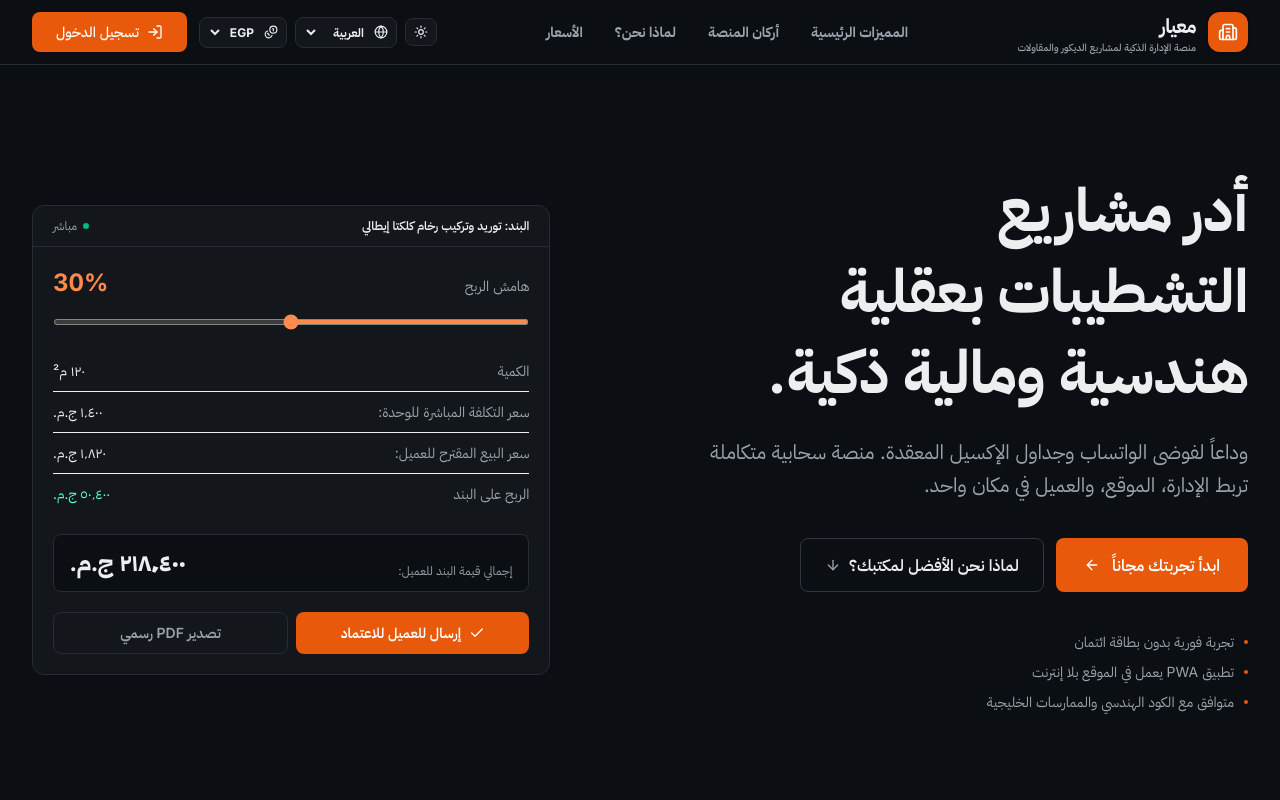
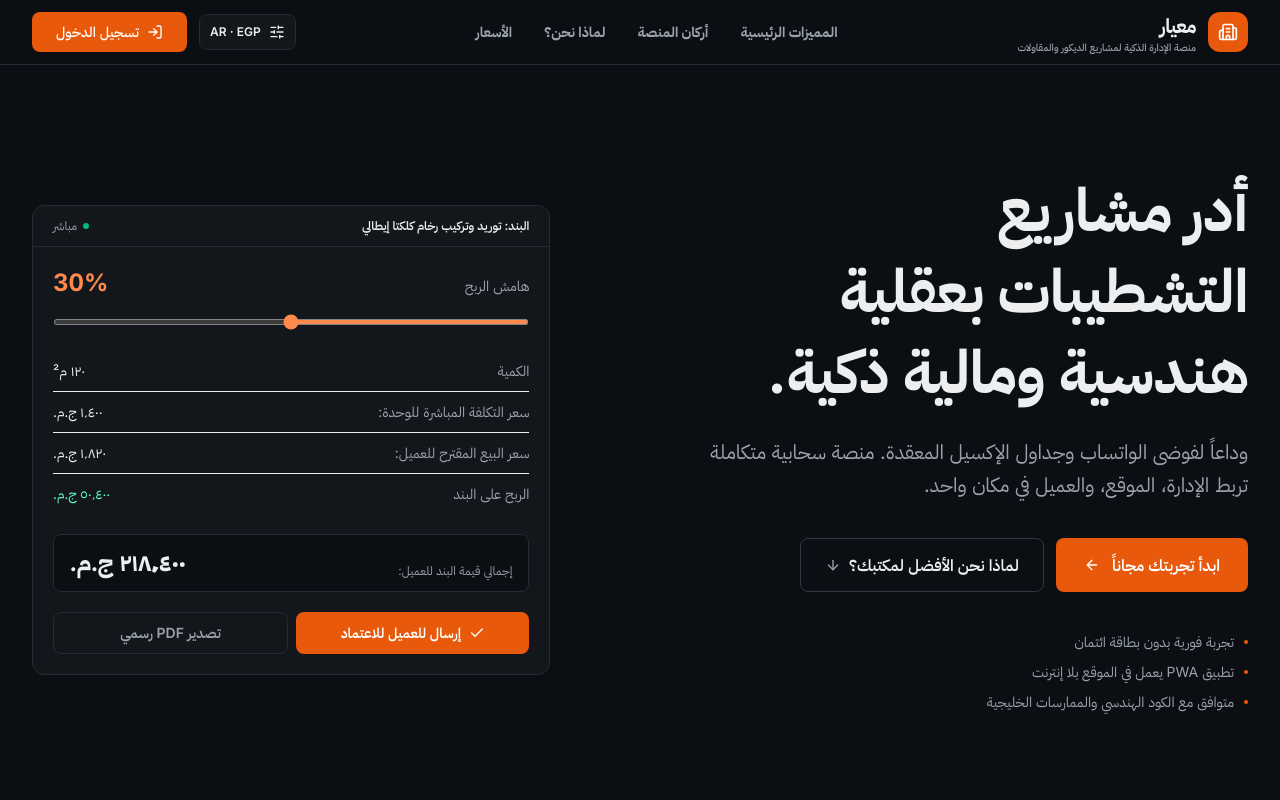
Before and after one commit to Mmagdy97/miyar-app, a React (Vite) app: page / in a window 1280 px wide. Shown: the top 800 px of the page. Built offline with nearby package versions, Linux system fonts and the light colour scheme.

Commit message:
ux: unified language/currency/theme control (popover on desktop, bottom sheet on mobile), visible on all sizes
Co-Authored-By: Claude Sonnet 5.5 <noreply@anthropic.com>
Claude-Session: https://claude.ai/code/session_01YT5EiJmJWK3ewxShuPwg6T

```diff
--- a/src/components/LandingAndLogin.jsx
+++ b/src/components/LandingAndLogin.jsx
@@ -181,7 +181,7 @@ export default function LandingAndLogin({ onLogin }) {
 
           {/* Action button (Left in RTL) */}
           <div className="flex items-center gap-3">
-            <div className="hidden sm:block"><SettingsSwitcher compact /></div>
+            <SettingsSwitcher />
             <button
               onClick={() => openModal("Admin")}
               className="px-6 py-2.5 rounded-lg bg-[#2B3138] hover:bg-[#1E2429] text-white text-xs sm:text-sm font-medium rounded-lg btn-press flex items-center gap-2"
--- a/src/components/Navbar.jsx
+++ b/src/components/Navbar.jsx
@@ -103,7 +103,7 @@ function Navbar({
           </button>
         )}
 
-        <div className="hidden md:block"><SettingsSwitcher compact /></div>
+        <SettingsSwitcher />
 
         {/* Interactive Notification Bell with Dropdown */}
         <div className="relative" ref={notificationsRef}>
--- a/src/components/SettingsSwitcher.jsx
+++ b/src/components/SettingsSwitcher.jsx
@@ -1,44 +1,111 @@
-import { useState } from "react";
-import { Globe, Coins, Sun, Moon } from "lucide-react";
-import { getTheme, setTheme } from "../theme";
-import { useI18n } from "../i18n";
+import { useEffect, useRef, useState } from "react";
+import { SlidersHorizontal, Check, Sun, Moon, X } from "lucide-react";
+import { useI18n, intlLocale } from "../i18n";
 import { CURRENCIES } from "../lib/currency";
 import { LOCALES } from "../config/locale";
+import { getTheme, setTheme } from "../theme";
 
-/** Language + currency pickers (persisted; page reloads to rebuild formatted data). */
-export default function SettingsSwitcher({ compact = false, dark = false }) {
+const SECTION = "text-[11px] font-semibold uppercase tracking-wide text-[#7B848E] mb-2";
+
+/** One compact control: language, currency and theme, as a popover on desktop and a bottom sheet on phones. */
+export default function SettingsSwitcher() {
   const { t, locale, currency, setLocale, setCurrency } = useI18n();
-  const box = `flex items-center gap-1.5 rounded-lg border px-2 py-1.5 text-xs font-bold ${
-    dark ? "bg-white/10 border-white/20 text-white" : "bg-white border-[#DDE1E5] text-[#1E2429]"
-  }`;
+  const [open, setOpen] = useState(false);
   const [theme, setThemeState] = useState(getTheme());
-  const toggle = () => { const n = theme === "dark" ? "light" : "dark"; setTheme(n); setThemeState(n); };
-  const sel = "bg-transparent outline-none cursor-pointer max-w-[110px]";
+  const root = useRef(null);
+
+  useEffect(() => {
+    if (!open) return undefined;
+    const onKey = (e) => e.key === "Escape" && setOpen(false);
+    const onDown = (e) => root.current && !root.current.contains(e.target) && setOpen(false);
+    document.addEventListener("keydown", onKey);
+    document.addEventListener("pointerdown", onDown);
+    return () => {
+      document.removeEventListener("keydown", onKey);
+      document.removeEventListener("pointerdown", onDown);
+    };
+  }, [open]);
+
+  const pickTheme = (n) => { setTheme(n); setThemeState(n); };
+  const curName = (code) => {
+    try { return new Intl.DisplayNames(intlLocale(), { type: "currency" }).of(code); } catch { return code; }
+  };
+  const row = (active) =>
+    `w-full flex items-center justify-between gap-3 rounded-lg px-3 py-2.5 text-sm text-start btn-press ${
+      active ? "bg-[#D9480F]/10 text-[#D9480F] font-semibold" : "text-[#1E2429] hover:bg-[#ECEEF0]"
+    }`;
+
   return (
-    <div className="flex items-center gap-2">
-      <button type="button" onClick={toggle} aria-label={theme === "dark" ? "Light theme" : "Dark theme"} className={`${box} btn-press`}>
-        {theme === "dark" ? <Sun className="w-3.5 h-3.5" aria-hidden="true" /> : <Moon className="w-3.5 h-3.5" aria-hidden="true" />}
+    <div className="relative" ref={root}>
+      <button
+        type="button"
+        onClick={() => setOpen((o) => !o)}
+        aria-haspopup="dialog"
+        aria-expanded={open}
+        aria-label={t("settings.title")}
+        className="btn-press inline-flex items-center gap-2 rounded-lg border border-[#DDE1E5] bg-white px-2.5 h-9 text-xs font-semibold text-[#1E2429] hover:bg-[#ECEEF0]"
+      >
+        <SlidersHorizontal className="w-4 h-4" aria-hidden="true" />
+        <span className="tabular-nums" dir="ltr">{locale.toUpperCase()} · {currency}</span>
       </button>
-      <label className={box}>
-        <Globe className="w-3.5 h-3.5 shrink-0" aria-hidden="true" />
-        <span className="sr-only">{t("settings.language")}</span>
-        <select value={locale} onChange={(e) => setLocale(e.target.value)} className={sel}>
-          {Object.entries(LOCALES).map(([k, v]) => (
-            <option key={k} value={k} className="text-[#1E2429]">{v.name}</option>
-          ))}
-        </select>
-      </label>
-      <label className={box}>
-        <Coins className="w-3.5 h-3.5 shrink-0" aria-hidden="true" />
-        <span className="sr-only">{t("settings.currency")}</span>
-        <select value={currency} onChange={(e) => setCurrency(e.target.value)} className={sel}>
-          {Object.values(CURRENCIES).map((c) => (
-            <option key={c.code} value={c.code} className="text-[#1E2429]">
-              {compact ? c.code : `${c.code} — ${c.name}`}
-            </option>
-          ))}
-        </select>
-      </label>
+
+      {open && (
+        <>
+          <div className="fixed inset-0 z-[60] bg-[#1E2429]/50 sm:hidden" aria-hidden="true" />
+          <div
+            role="dialog"
+            aria-label={t("settings.title")}
+            className="fixed z-[70] inset-x-0 bottom-0 max-h-[85dvh] overflow-y-auto rounded-t-2xl border-t border-[#DDE1E5] bg-white p-4 pb-[max(1rem,env(safe-area-inset-bottom))] sm:absolute sm:inset-x-auto sm:bottom-auto sm:top-full sm:mt-2 sm:end-0 sm:w-80 sm:max-h-[70vh] sm:rounded-xl sm:border sm:shadow-lg sm:p-3"
+          >
+            <div className="flex items-center justify-between mb-3 sm:hidden">
+              <h2 className="text-base font-bold text-[#1E2429]">{t("settings.title")}</h2>
+              <button type="button" onClick={() => setOpen(false)} aria-label={t("settings.close")} className="btn-press p-2 -m-2 rounded-lg text-[#5A646E]">
+                <X className="w-5 h-5" />
+              </button>
+            </div>
+
+            <p className={SECTION}>{t("settings.language")}</p>
+            <div className="mb-4 space-y-0.5">
+              {Object.entries(LOCALES).map(([k, v]) => (
+                <button key={k} type="button" onClick={() => setLocale(k)} className={row(k === locale)}>
+                  <span>{v.name}</span>
+                  {k === locale && <Check className="w-4 h-4" aria-hidden="true" />}
+                </button>
+              ))}
+            </div>
+
+            <p className={SECTION}>{t("settings.currency")}</p>
+            <div className="mb-4 grid grid-cols-2 gap-1.5">
+              {Object.values(CURRENCIES).map((c) => (
+                <button key={c.code} type="button" onClick={() => setCurrency(c.code)} className={`${row(c.code === currency)} !px-2.5`} title={curName(c.code)}>
+                  <span className="flex flex-col items-start leading-tight min-w-0">
+                    <span className="font-semibold tabular-nums" dir="ltr">{c.code}</span>
+                    <span className="text-[11px] opacity-70 truncate max-w-full">{curName(c.code)}</span>
+                  </span>
+                  {c.code === currency && <Check className="w-4 h-4 shrink-0" aria-hidden="true" />}
+                </button>
+              ))}
+            </div>
+
+            <p className={SECTION}>{t("settings.theme")}</p>
+            <div className="grid grid-cols-2 gap-1.5 rounded-lg bg-[#ECEEF0] p-1" role="group">
+              {[["light", Sun, t("settings.light")], ["dark", Moon, t("settings.dark")]].map(([k, Icon, label]) => (
+                <button
+                  key={k}
+                  type="button"
+                  onClick={() => pickTheme(k)}
+                  aria-pressed={theme === k}
+                  className={`btn-press inline-flex items-center justify-center gap-2 rounded-md py-2 text-sm font-semibold ${
+                    theme === k ? "bg-white text-[#1E2429] shadow-sm" : "text-[#5A646E]"
+                  }`}
+                >
+                  <Icon className="w-4 h-4" aria-hidden="true" />{label}
+                </button>
+              ))}
+            </div>
+          </div>
+        </>
+      )}
     </div>
   );
 }
--- a/src/i18n/ar.js
+++ b/src/i18n/ar.js
@@ -961,4 +961,9 @@ export default {
   "hero.qty": "الكمية",
   "hero.unit": "م²",
   "hero.profit": "الربح على البند",
+  "settings.title": "اللغة والعملة والمظهر",
+  "settings.theme": "المظهر",
+  "settings.light": "فاتح",
+  "settings.dark": "داكن",
+  "settings.close": "إغلاق",
 };
--- a/src/i18n/en.js
+++ b/src/i18n/en.js
@@ -961,4 +961,9 @@ export default {
   "hero.qty": "Quantity",
   "hero.unit": "m²",
   "hero.profit": "Profit on this item",
+  "settings.title": "Language, currency & theme",
+  "settings.theme": "Theme",
+  "settings.light": "Light",
+  "settings.dark": "Dark",
+  "settings.close": "Close",
 };
--- a/src/i18n/tr.js
+++ b/src/i18n/tr.js
@@ -961,4 +961,9 @@ export default {
   "hero.qty": "Miktar",
   "hero.unit": "m²",
   "hero.profit": "Kalem kârı",
+  "settings.title": "Dil, para birimi ve tema",
+  "settings.theme": "Tema",
+  "settings.light": "Açık",
+  "settings.dark": "Koyu",
+  "settings.close": "Kapat",
 };
```
